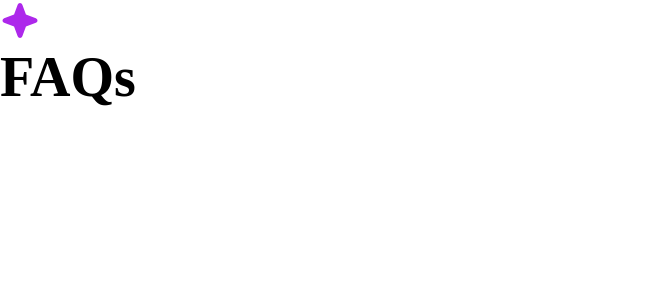
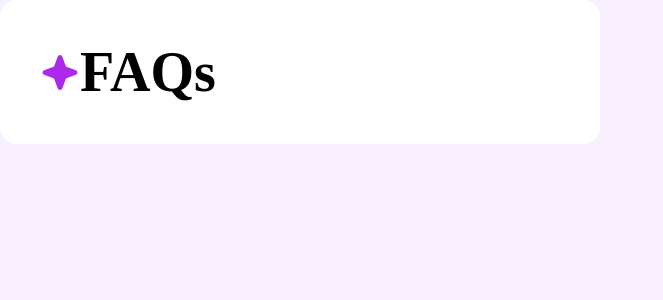
Before and after one commit to michellecordovi/FAQ_Accordian, a React (Vite) app: page / in a window 1280 px wide. Shown: the top 300 px of the page, without its empty margins (0-663 px from the left). Built offline with nearby package versions, Linux system fonts and the light colour scheme.

Commit message:
create card component

```diff
--- a/src/App.jsx
+++ b/src/App.jsx
@@ -1,8 +1,8 @@
-import Header from './components/Header.jsx'
+import Card from './components/Card'
 
 function App() {
   return (
-    <Header/>
+    <Card/>
   )
 }
 
--- /dev/null
+++ b/src/components/Card.jsx
@@ -0,0 +1,11 @@
+import Header from "./Header"
+
+function Card(){
+    return (
+        <section id="FAQCard">
+            <Header/>
+        </section>
+    )
+}
+
+export default Card;
--- a/src/components/Header.jsx
+++ b/src/components/Header.jsx
@@ -1,10 +1,10 @@
 /* eslint-disable react/no-unescaped-entities */
 function Header() {
     return (
-        <section className="header">
+        <div className="header">
             <svg xmlns="http://www.w3.org/2000/svg" width="40" height="41" fill="none" viewBox="0 0 40 41"><path fill="#AD28EB" d="M37.5 20.5a2.467 2.467 0 0 1-1.64 2.344l-9.913 3.604-3.603 9.911a2.5 2.5 0 0 1-4.688 0l-3.604-9.922-9.911-3.593a2.5 2.5 0 0 1 0-4.688l9.921-3.604 3.594-9.911a2.5 2.5 0 0 1 4.688 0l3.604 9.921 9.911 3.594A2.467 2.467 0 0 1 37.5 20.5Z"/></svg>
             <h1>FAQs</h1>
-        </section>
+        </div>
     )
 }
 
--- a/src/index.css
+++ b/src/index.css
@@ -3,7 +3,11 @@
     padding: 0px;
     margin: 0px;
     box-sizing: border-box;
-  }
+}
+
+body{
+    background-color: hsl(275, 100%, 97%)
+}
 
 h1 {
     font-size: 56px;
@@ -16,3 +20,17 @@ h2{
 p{
     font-size: 16px;
 }
+
+/* CARD COMPONENT */
+#FAQCard{
+    background-color:hsl(0, 0%, 100%);
+    width: 600px;
+    padding: 40px;
+    border-radius: 1rem;
+}
+
+/* HEADER */
+.header{
+    display: flex;
+    align-items: center;
+}
```
